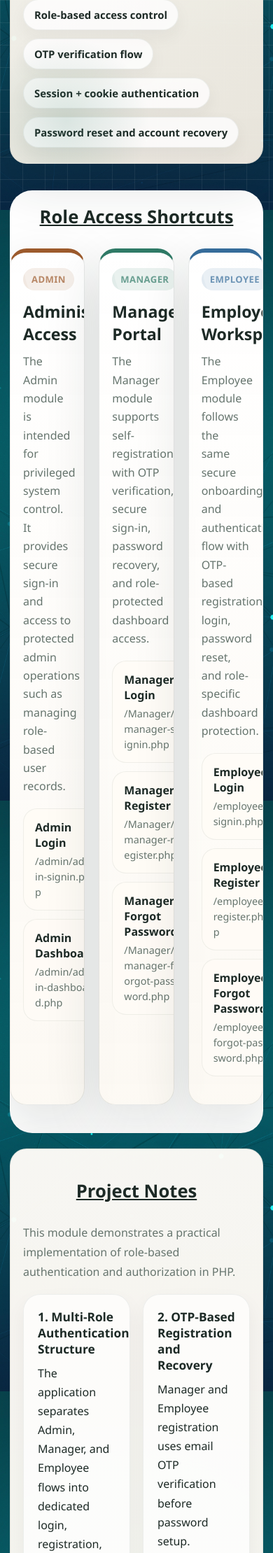
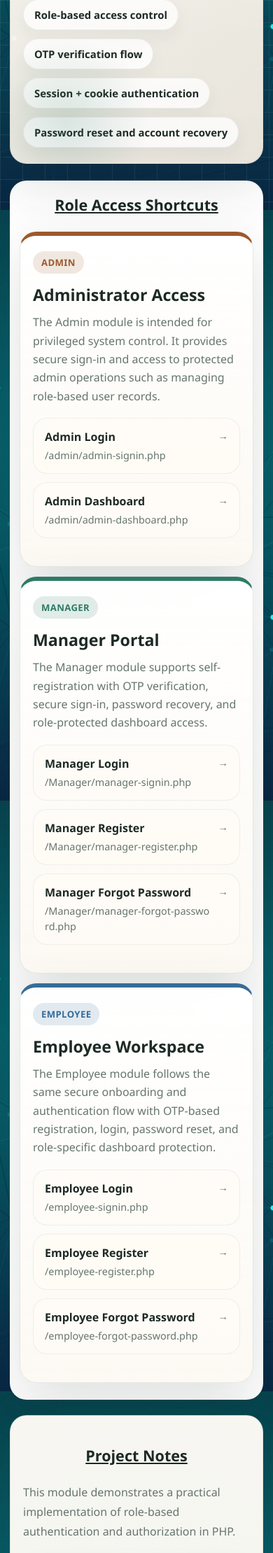
Before and after one commit to Anujkr8674/Role-Based-Authentication-Authorization-Module, a PHP site: page / in a window 390 px wide. Shown: the part 544-2763 px from the top of the page at 70% size. Run offline with PHP 8.4, Linux system fonts and the light colour scheme.

Commit message:
fix issue in index

```diff
--- a/index.php
+++ b/index.php
@@ -379,9 +379,11 @@
             border-radius: 32px;
         }
 
-        .role @media (max-width: 980px) {
+        @media (max-width: 980px) {
+            .cards {
+                grid-template-columns: 1fr;
+            }
 
-            .cards,
             .notes-grid {
                 grid-template-columns: 1fr;
             }
@@ -392,11 +394,26 @@
                 padding: 20px 14px 36px;
             }
 
+            .role {
+                padding: 0 14px 24px;
+                border-radius: 24px;
+            }
+
+            .section-title {
+                font-size: 1.35rem;
+                margin: 24px 0 14px;
+            }
+
             .hero,
             .notes,
             .card {
                 padding: 22px 18px;
                 border-radius: 24px;
+            }
+
+            .cards,
+            .notes-grid {
+                gap: 14px;
             }
 
             .shortcut {
```
